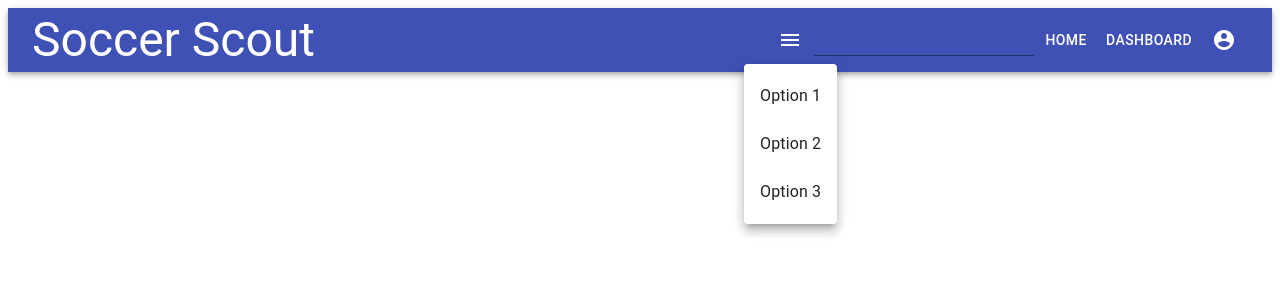
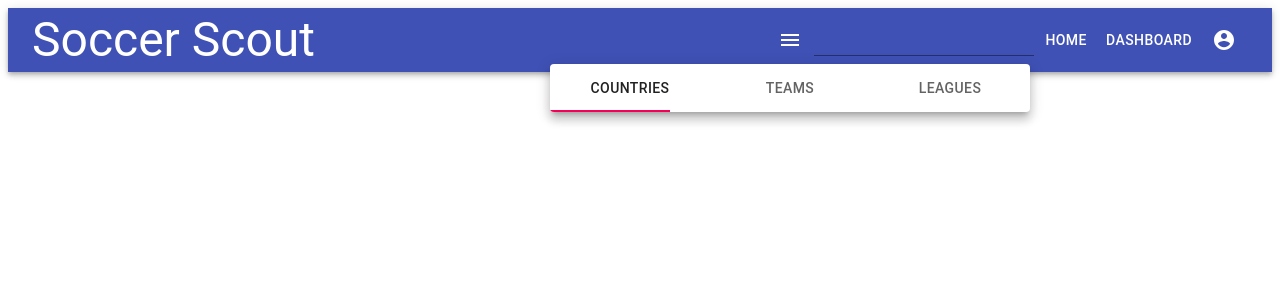
Before and after one commit to demiapollo/soccerScout, a React (Create React App) app in the folder client/: page / in a window 1280 px wide. Both pictures are taken after a click on the button 790 px from the left and 40 px from the top of the page. Shown: the top 300 px of the page. Built offline with nearby package versions, Linux system fonts and the light colour scheme.

Commit message:
navbar search tab functionality

```diff
--- a/client/src/components/Navbar.js
+++ b/client/src/components/Navbar.js
@@ -1,11 +1,12 @@
 import React, { useState } from 'react';
-import { AppBar, Toolbar, Typography, TextField, Button, IconButton, Popover, List, ListItem, ListItemText, Menu, MenuItem } from '@material-ui/core';
+import { AppBar, Toolbar, Typography, TextField, Button, IconButton, Popover, List, ListItem, ListItemText, Menu, MenuItem, Tabs, Tab } from '@material-ui/core';
 import MenuIcon from '@material-ui/icons/Menu';
 import AccountCircle from '@material-ui/icons/AccountCircle';
 
 const Navbar = () => {
   const [anchorEl, setAnchorEl] = useState(null);
   const [filterAnchorEl, setFilterAnchorEl] = useState(null);
+  const [value, setValue] = React.useState(0);
 
   const handleClick = (event) => {
     setAnchorEl(event.currentTarget);
@@ -26,7 +27,12 @@ const Navbar = () => {
   const filterOpen = Boolean(filterAnchorEl);
   const id = filterOpen ? 'simple-popover' : undefined;
 
+  const handleTabChange = (event, newValue) => {
+    setValue(newValue);
+  };
+
   return (
+    <div>
       <AppBar position="static">
         <Toolbar>
           <Typography variant="h3" style={{ flexGrow: 1 }}>
@@ -49,17 +55,11 @@ const Navbar = () => {
               horizontal: 'center',
             }}
           >
-          <List>
-            <ListItem button>
-              <ListItemText primary="Option 1" />
-            </ListItem>
-            <ListItem button>
-              <ListItemText primary="Option 2" />
-            </ListItem>
-            <ListItem button>
-              <ListItemText primary="Option 3" />
-            </ListItem>
-          </List>
+            <Tabs value={value} onChange={handleTabChange} aria-label="simple tabs example">
+              <Tab label="Countries" />
+              <Tab label="Teams" />
+              <Tab label="Leagues" />
+            </Tabs>
           </Popover>
           <TextField id="input-with-icon-textfield" />
           <Button color="inherit">Home</Button>
@@ -78,6 +78,7 @@ const Navbar = () => {
           </Menu>
         </Toolbar>
       </AppBar>
+    </div>
   );
 };
 
```
Lines whose indentation alone changed are shown as unchanged.
